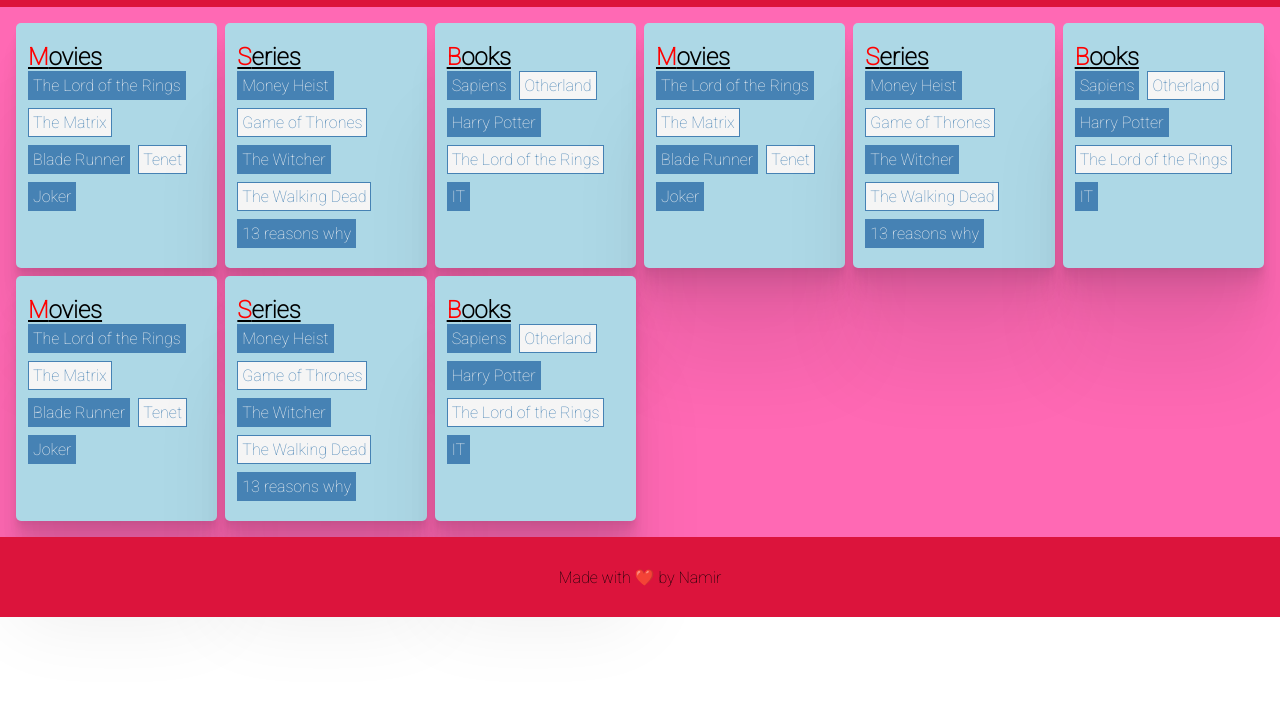
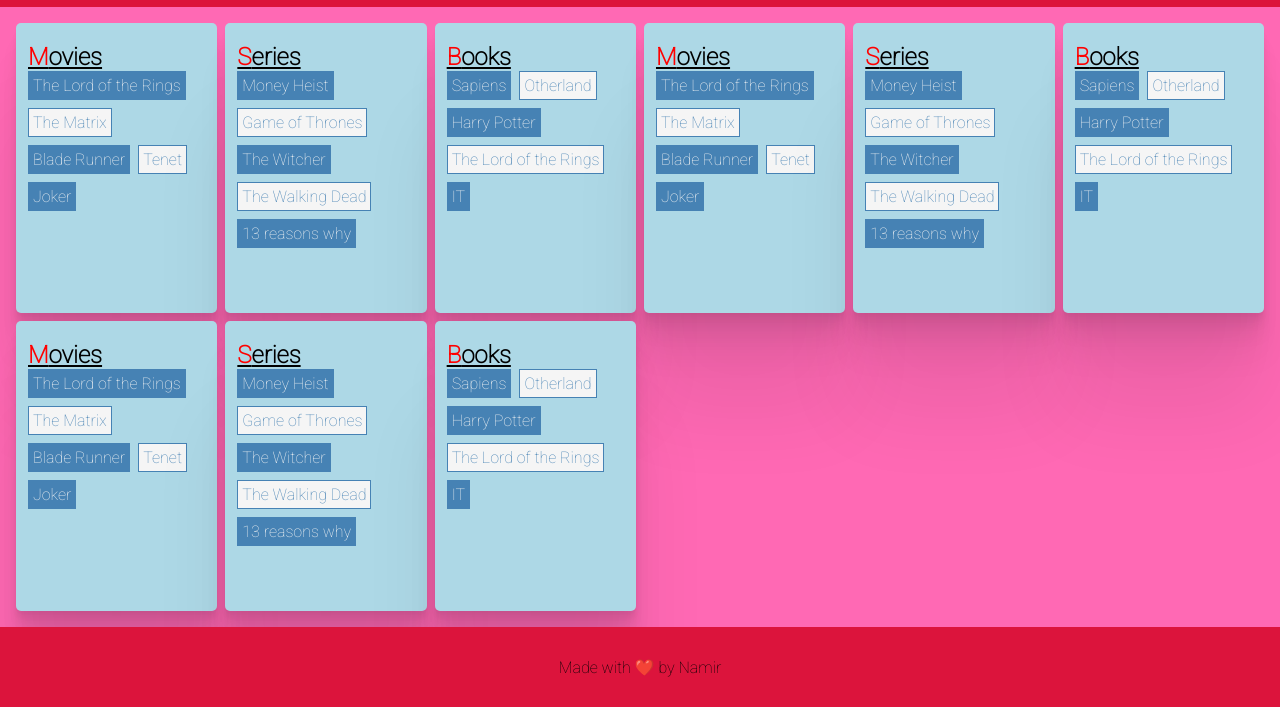
Before and after one commit to namirsab/css-layout-example-21-4, a plain HTML site: page index.html in a window 1280 px wide. Shown: the part 93-800 px from the top of the page. Drawn offline with Linux system fonts and the light colour scheme.

Commit message:
Set grid to have a fix height and scrollable content

```diff
--- a/style.css
+++ b/style.css
@@ -4,6 +4,7 @@
 .outer-grid {
   display: grid;
   grid-template-rows: [header-start] 100px [content-start] auto [footer-start] 80px;
+  height: 100vh;
 }
 
 .header {
@@ -25,6 +26,7 @@
   gap: 8px;
   background-color: var(--bg-color);
   padding: 1rem;
+  overflow-y: scroll;
 }
 
 .info-footer {
@@ -38,10 +40,9 @@
 /* Card */
 .card {
   background-color: var(--card-bg-color);
-  box-shadow: 0 2.8px 2.2px rgba(0, 0, 0, 0.02),
-    0 6.7px 5.3px rgba(0, 0, 0, 0.028), 0 12.5px 10px rgba(0, 0, 0, 0.035),
-    0 22.3px 17.9px rgba(0, 0, 0, 0.042), 0 41.8px 33.4px rgba(0, 0, 0, 0.05),
-    0 100px 80px rgba(0, 0, 0, 0.07);
+  box-shadow: 0 2.8px 2.2px #00000005, 0 6.7px 5.3px rgba(0, 0, 0, 0.028),
+    0 12.5px 10px rgba(0, 0, 0, 0.035), 0 22.3px 17.9px rgba(0, 0, 0, 0.042),
+    0 41.8px 33.4px rgba(0, 0, 0, 0.05), 0 100px 80px rgba(0, 0, 0, 0.07);
   border-radius: 5px;
   padding: 1.25em 0.75em;
 }
```
